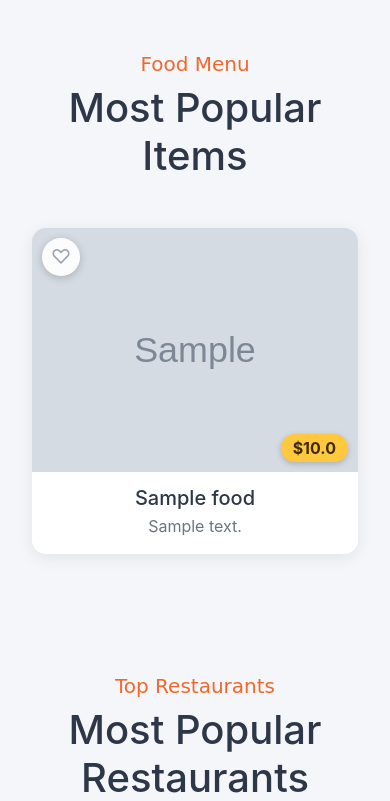
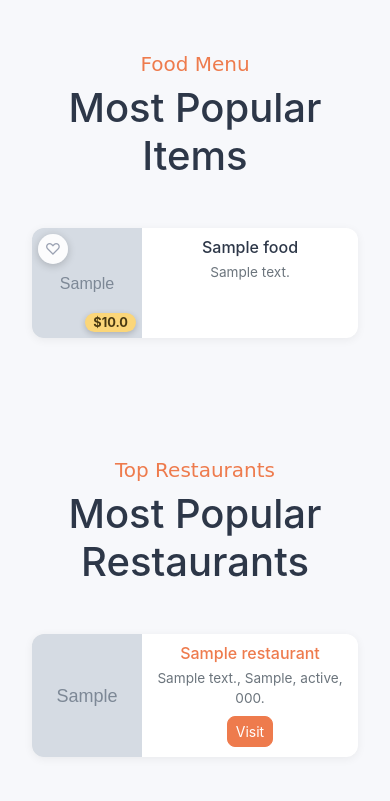
Before and after one commit to rosan777/RsnFood, a Django app: page / in a window 390 px wide. Shown: the part 2120-2921 px from the top of the page. Run offline with Django 5.2, Linux system fonts and the light colour scheme; tables that the repository leaves empty hold one stand-in row (values such as "Sample post"); grey boxes marked "Sample" are stand-in pictures; some libraries are stand-ins or nearby versions.

Commit message:
Compact row cards on phones and softer colours

```diff
--- a/rsnfoods/templates/base.html
+++ b/rsnfoods/templates/base.html
@@ -134,11 +134,11 @@
   <script src="https://cdn.jsdelivr.net/npm/bootstrap@4.0.0/dist/js/bootstrap.min.js" integrity="sha384-JZR6Spejh4U02d8jOt6vLEHfe/JQGiRRSQQxSfFWpi1MquVdAyjUar5+76PVCmYl" crossorigin="anonymous"></script>
   <style>
     :root {
-      --rsn-accent: #f2682b;
-      --rsn-dark: #1b2336;
+      --rsn-accent: #ee7b4d;
+      --rsn-dark: #222b3f;
     }
     body {
-      background: #f5f6fa;
+      background: #f7f8fb;
       color: #2d3748;
     }
     .navbar.bg-primary { background: var(--rsn-dark) !important; box-shadow: 0 2px 8px rgba(0, 0, 0, 0.15); border-bottom: 3px solid var(--rsn-accent); }
@@ -151,13 +151,13 @@
     .navbar .nav-item.active .nav-link, .navbar .nav-link:hover { color: #fff; background: rgba(255, 255, 255, 0.12); }
     .btn { border-radius: 8px; }
     .btn-primary { background: var(--rsn-accent); border-color: var(--rsn-accent); }
-    .btn-primary:hover, .btn-primary:focus { background: #d9561d; border-color: #d9561d; }
+    .btn-primary:hover, .btn-primary:focus { background: #da6a3e; border-color: #da6a3e; }
     .btn-outline-primary { color: var(--rsn-accent); border-color: var(--rsn-accent); }
     .btn-outline-primary:hover { background: var(--rsn-accent); border-color: var(--rsn-accent); }
     .text-primary { color: var(--rsn-accent) !important; }
     a { color: var(--rsn-accent); }
-    a:hover { color: #d9561d; }
-    .card { border: 0; border-radius: 12px; box-shadow: 0 2px 12px rgba(27, 35, 54, 0.07); }
+    a:hover { color: #da6a3e; }
+    .card { border: 0; border-radius: 12px; box-shadow: 0 2px 10px rgba(27, 35, 54, 0.05); }
     .card-header { background: #fff; border-bottom: 1px solid #eef0f6; border-radius: 12px 12px 0 0 !important; }
     .card-header h3 { font-size: 1.15rem; font-weight: 600; margin: 0; }
     .table { background: #fff; border-radius: 10px; overflow: hidden; box-shadow: 0 2px 12px rgba(27, 35, 54, 0.05); }
@@ -165,7 +165,7 @@
     .table td { vertical-align: middle; }
     .table-hover tbody tr:hover, .table tbody tr:hover { background: #fff7f2; }
     .form-control { border-radius: 8px; }
-    .form-control:focus { border-color: var(--rsn-accent); box-shadow: 0 0 0 0.15rem rgba(242, 104, 43, 0.2); }
+    .form-control:focus { border-color: var(--rsn-accent); box-shadow: 0 0 0 0.15rem rgba(238, 123, 77, 0.18); }
     .alert { border: 0; border-radius: 10px; box-shadow: 0 1px 6px rgba(0, 0, 0, 0.06); }
     .alert-error { color: #721c24; background-color: #f8d7da; border-color: #f5c6cb; }
     .page-hero { background: linear-gradient(120deg, var(--rsn-dark), #2e3b5e); color: #fff; padding: 1.75rem 2rem; border-radius: 14px; }
@@ -193,6 +193,20 @@
       .site-footer .footer-links a { display: inline-block; margin: 0 0.5rem 0.3rem; }
       .container, .container-xxl { padding-left: 16px; padding-right: 16px; }
       .display-3 { font-size: 2.2rem; }
+      /* compact row cards on phones: small photo on the left, text on the right */
+      .food-card { display: flex; align-items: stretch; border-radius: 12px; box-shadow: 0 2px 10px rgba(0, 0, 0, 0.06); }
+      .food-card:hover { transform: none; }
+      .food-card .photo-frame, .food-card .photo-frame.wide { flex: none; width: 110px; aspect-ratio: auto; min-height: 110px; }
+      .food-card .food-body { flex: 1; min-width: 0; padding: 10px 12px; }
+      .food-card .food-body h5 { font-size: 1rem; }
+      .food-card .food-body p { font-size: 0.85rem; display: -webkit-box; -webkit-line-clamp: 2; -webkit-box-orient: vertical; overflow: hidden; }
+      .food-card .price-tag { right: 6px; bottom: 6px; padding: 0 8px; font-size: 0.8rem; }
+      .food-card .fav-btn { top: 6px; left: 6px; width: 30px; height: 30px; font-size: 1rem; }
+      .resto-row { padding: 8px !important; }
+      .resto-row img { width: 90px !important; height: 70px !important; }
+      .resto-row .resto-info { padding: 0 0 0 10px !important; }
+      .resto-row .btn { padding: 0.3rem 0.8rem; font-size: 0.9rem; }
+      .menu-img { height: 130px !important; }
     }
     .site-footer { margin-top: 3rem; padding: 1.75rem 0; background: var(--rsn-dark); border-top: 3px solid var(--rsn-accent); color: #aeb6c9; font-size: 0.85rem; }
     .site-footer .footer-brand { color: #fff; font-weight: 700; font-size: 1.1rem; }
--- a/rsnfoods/templates/index.html
+++ b/rsnfoods/templates/index.html
@@ -150,13 +150,13 @@
   {% include '_tech_strip.html' %}
   <style>
     /* Food and restaurant cards: clean white, one small yellow accent */
-    .food-card { background: #fff; border-radius: 14px; overflow: hidden; height: 100%; box-shadow: 0 4px 16px rgba(0, 0, 0, 0.08); transition: transform 0.25s ease, box-shadow 0.25s ease; animation: cardIn 0.6s ease both; }
+    .food-card { background: #fff; border-radius: 14px; overflow: hidden; height: 100%; box-shadow: 0 3px 12px rgba(0, 0, 0, 0.06); transition: transform 0.25s ease, box-shadow 0.25s ease; animation: cardIn 0.6s ease both; }
     .food-card:hover { transform: translateY(-6px); box-shadow: 0 12px 28px rgba(0, 0, 0, 0.14); }
     .photo-frame { position: relative; aspect-ratio: 4 / 3; overflow: hidden; background: #f1f1f1; }
     .photo-frame.wide { aspect-ratio: 16 / 9; }
     .photo-frame img { width: 100%; height: 100%; object-fit: cover; display: block; transition: transform 0.5s ease; }
     .food-card:hover .photo-frame img { transform: scale(1.07); }
-    .price-tag { position: absolute; right: 10px; bottom: 10px; background: #ffc83d; color: #3b2a00; font-weight: 700; padding: 2px 12px; border-radius: 999px; box-shadow: 0 2px 6px rgba(0, 0, 0, 0.2); }
+    .price-tag { position: absolute; right: 10px; bottom: 10px; background: #fbd679; color: #4a3a12; font-weight: 700; padding: 2px 12px; border-radius: 999px; box-shadow: 0 2px 6px rgba(0, 0, 0, 0.2); }
     .food-body { padding: 14px 16px 16px; }
     .ice-tag { display: inline-block; background: #e3f6ff; color: #0a6c93; font-size: 0.8rem; font-weight: 600; padding: 2px 10px; border-radius: 999px; }
     @keyframes cardIn { from { opacity: 0; transform: translateY(18px); } to { opacity: 1; transform: none; } }
--- a/rsnfoods/templates/view_restaurent.html
+++ b/rsnfoods/templates/view_restaurent.html
@@ -32,7 +32,7 @@
           <div class="card mb-4">
             <div style="position:relative">
               <button type="button" class="fav-btn" data-id="{{ item.id }}" data-name="{{ item.name }}" data-price="{{ item.price }}" data-img="{{ item.picture_url }}" aria-label="Add to favorite">&#9825;</button>
-              <img style="height:200px;width:100%;object-fit:cover" class="p-2" src="{{ item.picture_url }}" class="card-img-top" alt="..." />
+              <img style="height:200px;width:100%;object-fit:cover" class="p-2 menu-img" src="{{ item.picture_url }}" class="card-img-top" alt="..." />
             </div>
             <div class="card-body">
               <h5 class="card-title">{{ item.name }}</h5>
--- a/rsnfoods/templates/view_restaurents.html
+++ b/rsnfoods/templates/view_restaurents.html
@@ -5,10 +5,10 @@
     <h2>All Restaurants ({{ restaurants|length }})</h2>
     {% for item in restaurants %}
       <div class="card my-2">
-        <div style="display: flex; gap:10px;padding:2%;justify-content: space-between;width:100%;align-items: center;">
+        <div class="resto-row" style="display: flex; gap:10px;padding:2%;justify-content: space-between;width:100%;align-items: center;">
           <div class="d-flex p-2" style="">
             <img style="height:100px;width:150px;object-fit:cover;border-radius:10px" src="{{ item.picture_url }}" alt="" />
-            <div class="p-4">
+            <div class="p-4 resto-info">
               <h5 class="card-title">{{ item.name }}</h5>
               <p class="card-text">{{ item.address }}</p>
             </div>
```
